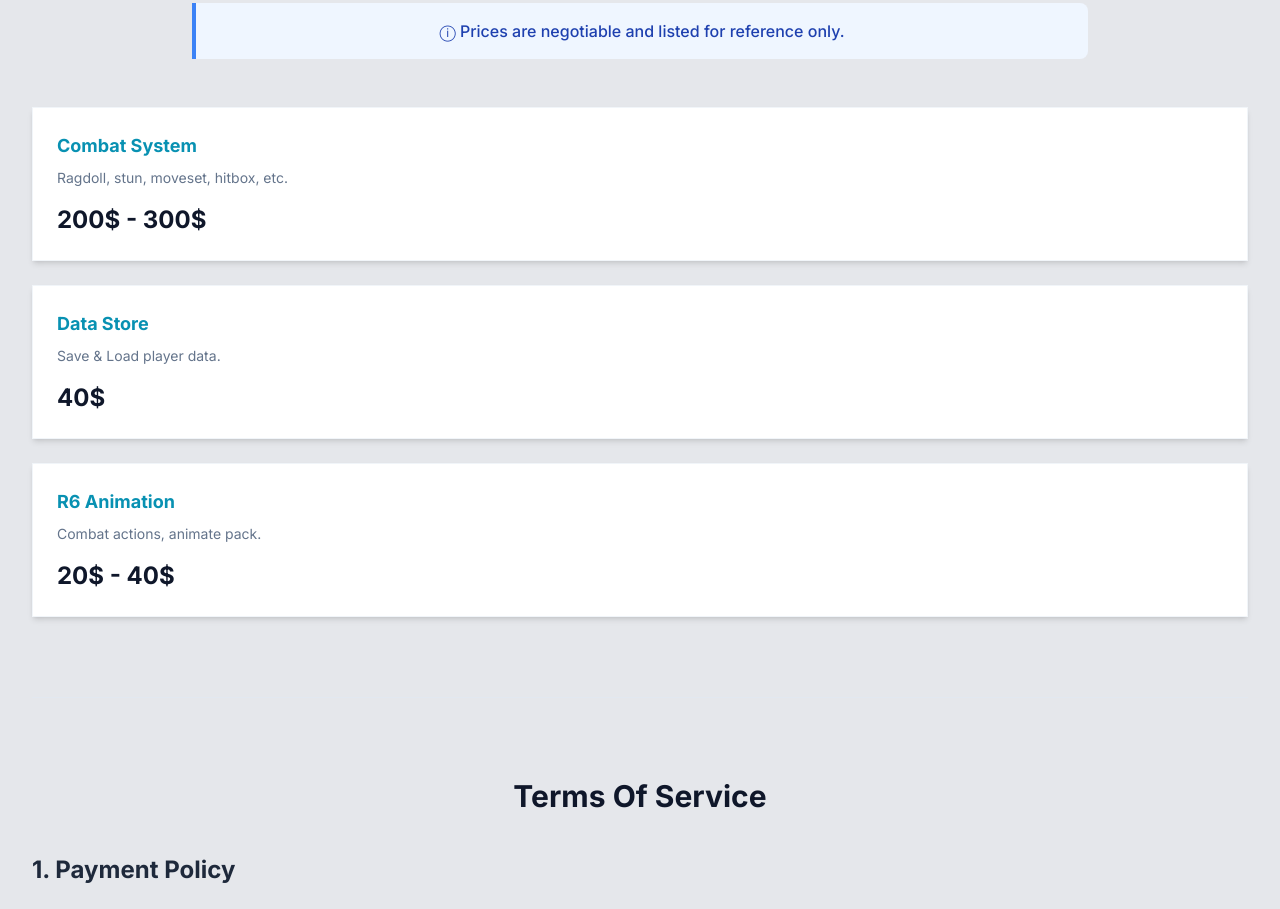
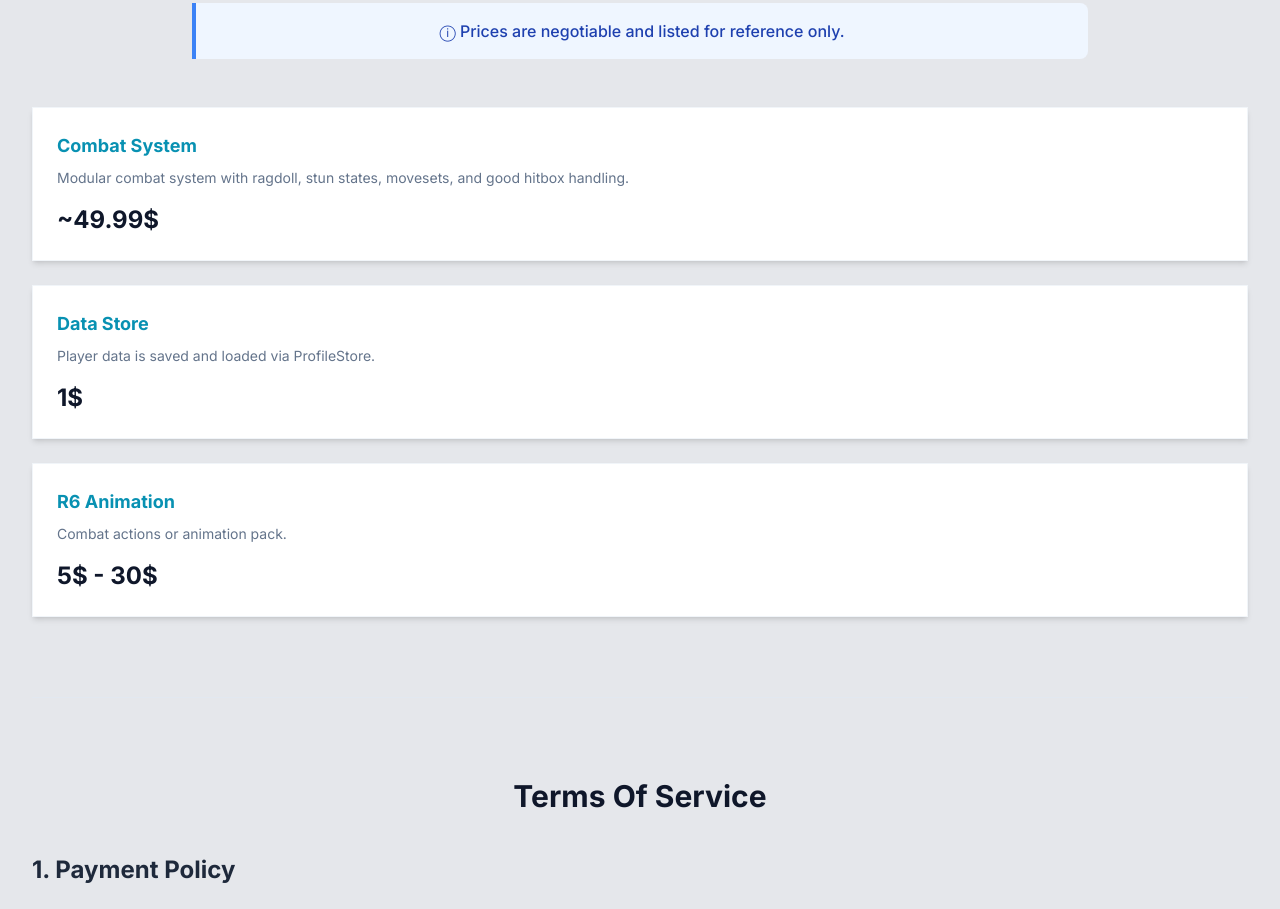
Before and after one commit to phongEloper/portfolio, a plain HTML site: page index.html in a window 1280 px wide. Shown: the part 3988-4897 px from the top of the page. Drawn offline with nearby package versions, Linux system fonts and the light colour scheme.

Commit message:
Update price floors again

```diff
--- a/index.html
+++ b/index.html
@@ -538,22 +538,22 @@
                 <div
                     class="bg-white p-6 shadow-md border border-slate-100 hover:shadow-lg hover:-translate-y-1 transition duration-300">
                     <h3 class="text-lg font-bold text-cyan-600 mb-2">Combat System</h3>
-                    <p class="text-slate-500 text-sm mb-4">Ragdoll, stun, moveset, hitbox, etc.</p>
-                    <p class="text-2xl font-bold text-slate-900">200$ - 300$</p>
+                    <p class="text-slate-500 text-sm mb-4">Modular combat system with ragdoll, stun states, movesets, and good hitbox handling.</p>
+                    <p class="text-2xl font-bold text-slate-900">~49.99$</p>
                 </div>
 
                 <div
                     class="bg-white p-6 shadow-md border border-slate-100 hover:shadow-lg hover:-translate-y-1 transition duration-300">
                     <h3 class="text-lg font-bold text-cyan-600 mb-2">Data Store</h3>
-                    <p class="text-slate-500 text-sm mb-4">Save & Load player data.</p>
-                    <p class="text-2xl font-bold text-slate-900">40$</p>
+                    <p class="text-slate-500 text-sm mb-4">Player data is saved and loaded via ProfileStore.</p>
+                    <p class="text-2xl font-bold text-slate-900">1$</p>
                 </div>
 
                 <div
                     class="bg-white p-6 shadow-md border border-slate-100 hover:shadow-lg hover:-translate-y-1 transition duration-300">
                     <h3 class="text-lg font-bold text-cyan-600 mb-2">R6 Animation</h3>
-                    <p class="text-slate-500 text-sm mb-4">Combat actions, animate pack.</p>
-                    <p class="text-2xl font-bold text-slate-900">20$ - 40$</p>
+                    <p class="text-slate-500 text-sm mb-4">Combat actions or animation pack.</p>
+                    <p class="text-2xl font-bold text-slate-900">5$ - 30$</p>
                 </div>
             </div>
         </section>
```
